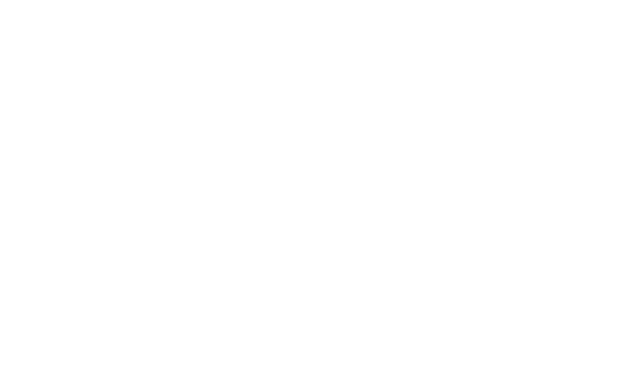
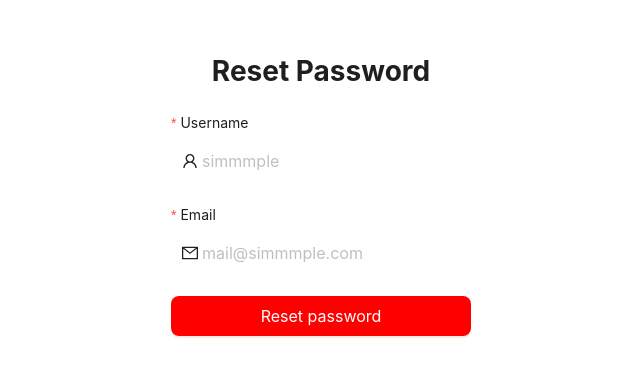
Before and after one commit to DoanQuocBao-IT/fe_intern_login, a React (Create React App) app: page /reset-password in a window 1280 px wide. Before the commit this address had no page. Shown: the part 205-582 px from the top of the page, without its empty margins (319-959 px from the left). Built offline with nearby package versions, Linux system fonts and the light colour scheme.

Commit message:
update UI and Forgot password

```diff
--- a/src/App.js
+++ b/src/App.js
@@ -3,6 +3,7 @@
 import HomeScreens from './screens/HomeScreens';
 import LoginScreens from './screens/LoginScreens';
 import LoginSuccess from './screens/LoginSuccess';
+import ForgotPassword from './screens/ForgotPassword';
 
 function App() {
   return (
@@ -11,6 +12,7 @@
         <Route path="/" element={<HomeScreens />} />
         <Route path="/login" element={<LoginScreens />} />
         <Route path="/loginsuccess" element={<LoginSuccess />} />
+        <Route path="/reset-password" element={<ForgotPassword />} />
 
       </Routes>
     </BrowserRouter>
--- a/src/index.js
+++ b/src/index.js
@@ -7,7 +7,7 @@
 
 const root = ReactDOM.createRoot(document.getElementById('root'));
 root.render(
-  <ConfigProvider theme={{ token: { colorPrimary: '#00b96b' } }}>
+  <ConfigProvider theme={{ token: { colorPrimary: '#FF0000' } }}>
     <React.StrictMode>
       <App />
     </React.StrictMode>
--- /dev/null
+++ b/src/screens/ForgotPassword.js
@@ -0,0 +1,92 @@
+import React from 'react';
+import { useState } from 'react';
+import axios from 'axios';
+import { Button, Input, Form } from 'antd';
+import {UserOutlined,MailOutlined} from '@ant-design/icons';
+import { useNavigate } from 'react-router-dom';
+
+
+function ForgotPassword() {
+  const [username, setUsername] = useState('');
+  const [email, setEmail] = useState('');
+  const [message, setMessage] = useState('');
+  const navigate = useNavigate();
+
+  const handleUsernameChange = (e) => {
+    setUsername(e.target.value);
+  };
+
+  const handleEmailChange = (e) => {
+    setEmail(e.target.value);
+  };
+
+  const handleSubmit = async (e) => {
+    e.preventDefault();
+    setMessage('');
+
+    try {
+      // Gửi yêu cầu đặt lại mật khẩu đến API
+      const response = await axios.put('https://hochiminh.mobifone.vn/luongAMGP/user/reset-password',
+      { email, username });
+      setMessage("Reset password thành công! vui lòng kiểm tra lại gmail!");
+      navigate('/login');
+
+    } catch (error) {
+      // Xử lý lỗi nếu có
+      setMessage("Không thể reset được password! Vui lòng kiểm tra lại Username hoặc Email!");
+    }
+  };
+  return (
+    <div style={{ display: 'flex', justifyContent: 'center', alignItems: 'center', height: '100vh' }}>
+      <div style={{ display: 'flex', flexDirection: 'column' }}>
+        <Form
+        layout="vertical"
+        name="loginForm"
+        initialValues={{ remember: true }}
+        style={{ width: 300 }}>
+          <div style={{ display: 'flex', justifyContent: 'center' }}>
+            <h1 >Reset Password</h1>
+          </div>
+
+
+
+          <Form.Item label="Username"
+          name="username"
+          rules={[{ required: true, message: 'Please input your username!' }]}>
+            <Input size="large" prefix={<UserOutlined />}
+                variant='auth'
+                placeholder='simmmple'
+                id="username"
+                value={username}
+                onChange={handleUsernameChange}/>
+          </Form.Item>
+
+
+          <Form.Item label="Email"
+          name="email"
+          rules={[{ required: true, message: 'Please input your email!' }]}>
+            <Input size="large" prefix={<MailOutlined />}
+                  placeholder='mail@simmmple.com'
+                  variant='auth'
+                  type='email'
+                  id="email"
+                  value={email}
+                  onChange={handleEmailChange}/>
+
+          </Form.Item>
+          <label className='error'>{message}</label>
+
+          <Form.Item>
+            <Button type='primary' size='large' style={{ width: '100%' }}
+            onClick={handleSubmit}>Reset password</Button>
+          </Form.Item>
+
+        </Form>
+      </div>
+    </div>
+
+
+  );
+}
+
+export default ForgotPassword;
--- a/src/screens/LoginScreens.js
+++ b/src/screens/LoginScreens.js
@@ -112,7 +112,9 @@
 
     // Tiếp tục xử lý đăng nhập
   };
-
+  const handleResetPassword =() => {
+    navigate('/reset-password');
+  };
   // Kiểm tra nếu có thông tin đăng nhập được lưu trữ
   const storedUsername = localStorage.getItem('username');
   const storedPassword = localStorage.getItem('password');
@@ -129,20 +131,26 @@
   return (
     <div style={{ display: 'flex', justifyContent: 'center', alignItems: 'center', height: '100vh' }}>
       <div style={{ display: 'flex', flexDirection: 'column' }}>
-        <Form name="loginForm"
+        <Form
+        layout="vertical"
+        name="loginForm"
         initialValues={{ remember: true }}
         style={{ width: 300 }}>
-          <h1>Đăng nhập</h1>
+          <div style={{ display: 'flex', justifyContent: 'center' }}>
+            <h1 >Đăng nhập</h1>
+          </div>
+
           <Form.Item>
-            <GooglePlusOutlined />
-            <Button size='large'>Sign in with Google</Button>
+
+            <Button style={{ width: '100%' }}
+            icon={<GooglePlusOutlined size="large"  style={{ fontSize: '16px', color: 'red' }}/>}
+            size='large'>Sign in with Google</Button>
           </Form.Item>
 
           <Form.Item label="Username"
           name="username"
           rules={[{ required: true, message: 'Please input your username!' }]}>
             <Input size="large" prefix={<UserOutlined />}
-                isRequired={true}
                 variant='auth'
                 type='email'
                 placeholder='mail@simmmple.com'
@@ -156,18 +164,16 @@
           name="password"
           rules={[{ required: true, message: 'Please input your password!' }]}>
             <Input.Password size="large" prefix={<LockOutlined />}
-                  isRequired={true}
                   placeholder='Min. 8 characters'
                   variant='auth'
                   id="password"
                   value={password}
                   onChange={handlePasswordChange}/>
-            <Button type='link'>Forgot password</Button>
+
           </Form.Item>
           <label className='error'>{message}</label>
-
           <Form.Item>
-            <label>
+            <label >
               <Checkbox
                 name="remember"
                 checked={rememberMe}
@@ -175,17 +181,18 @@
               />
               Keep me logged in
             </label>
+            <Button type='link' style={{ float: 'right' , color: 'red' }} onClick={handleResetPassword}>Forgot password</Button>
+
           </Form.Item>
-
           <Form.Item>
-            <Button type='primary' size='large'
+            <Button type='primary' size='large' style={{ width: '100%' }}
             onClick={handleLogin}>Sign in</Button>
           </Form.Item>
 
 
           <Form.Item>
             <label>Not registered yet?</label>
-            <Button type='link'>Create an Account</Button>
+            <Button type='link' style={{  color: 'red' }}>Create an Account</Button>
           </Form.Item>
         </Form>
       </div>
```
